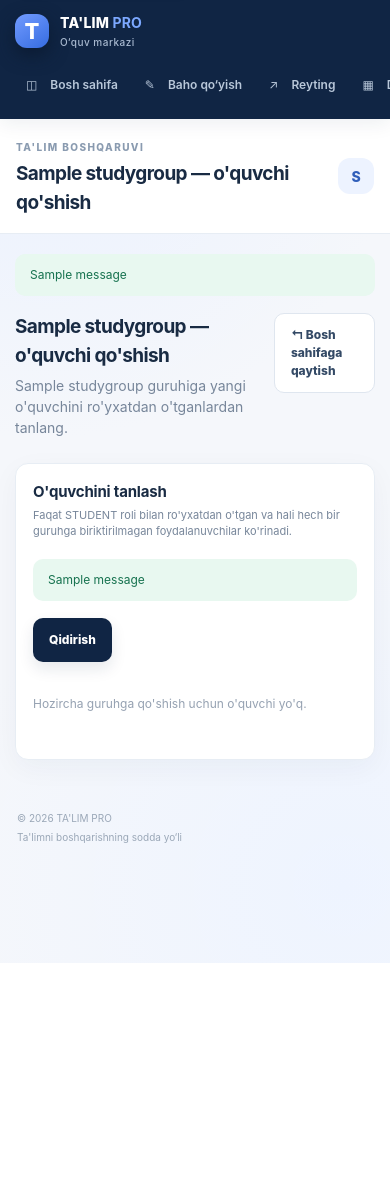
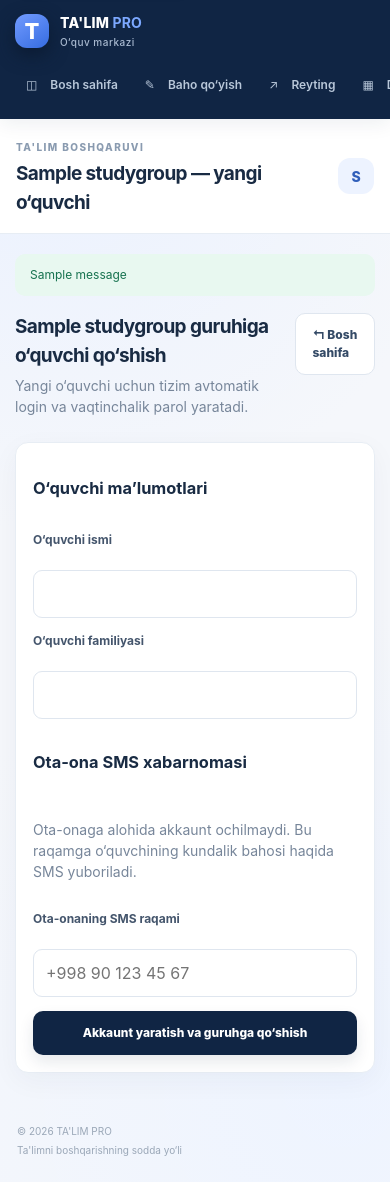
Before and after one commit to ovyoyoyoly54-dev/talim-pro, a Django app: page /guruh/1/oquvchi-qoshish/ in a window 390 px wide. Before the commit the page ends 963 px from the top, so only its background shows below. Run offline with Django 5.2, Linux system fonts and the light colour scheme; a user stored in the database is signed in; tables that the repository leaves empty hold one stand-in row (values such as "Sample post"); one stand-in notice (Sample message) is shown.

Commit message:
Add teacher-created student accounts and parent SMS phone

```diff
--- a/talim_pro/templates/school/add_student_to_group.html
+++ b/talim_pro/templates/school/add_student_to_group.html
@@ -1,68 +1,39 @@
 {% extends "base.html" %}
-{% load static %}
-{% block title %}{{ group.name }} — o'quvchi qo'shish {% endblock %}
-{% block page_heading %}{{ group.name }} — o'quvchi qo'shish{% endblock %}
+{% block title %}{{ group.name }} — yangi o‘quvchi{% endblock %}
+{% block page_heading %}{{ group.name }} — yangi o‘quvchi{% endblock %}
 {% block content %}
 <div class="welcome-row">
   <div>
-    <h2>{{ group.name }} — o'quvchi qo'shish</h2>
-    <p class="muted">{{ group.subject }} guruhiga yangi o'quvchini ro'yxatdan o'tganlardan tanlang.</p>
+    <h2>{{ group.name }} guruhiga o‘quvchi qo‘shish</h2>
+    <p class="muted">Yangi o‘quvchi uchun tizim avtomatik login va vaqtinchalik parol yaratadi.</p>
   </div>
-  <a class="button button-outline" href="{% url 'dashboard' %}">↰ Bosh sahifaga qaytish</a>
+  <a class="button button-outline" href="{% url 'dashboard' %}">↰ Bosh sahifa</a>
 </div>
-
+{% if credentials %}
 <div class="panel">
-  <div class="panel-heading">
-    <div>
-      <h3>O'quvchini tanlash</h3>
-      <p class="muted">Faqat STUDENT roli bilan ro'yxatdan o'tgan va hali hech bir guruhga biriktirilmagan foydalanuvchilar ko'rinadi.</p>
-    </div>
-  </div>
-
-  {% for message in messages %}
-    <div class="message {{ message.tags }}">{{ message }}</div>
-  {% endfor %}
-
+  <div class="message success">O‘quvchi akkaunti yaratildi va guruhga qo‘shildi.</div>
+  <h3>{{ credentials.student_name }}</h3>
+  <p><b>Login:</b> {{ credentials.username }}</p>
+  <p><b>Vaqtinchalik parol:</b> {{ credentials.password }}</p>
+  <p class="muted">Bu ma’lumotlarni o‘quvchiga xavfsiz yetkazing. Parol keyinchalik sozlamalardan o‘zgartirilishi mumkin.</p>
+  <button class="button button-primary" type="button" onclick="window.print()">Chop etish</button>
+  <a class="button button-outline" href="{% url 'add_student_to_group' group_id=group.pk %}">Yana o‘quvchi qo‘shish</a>
+</div>
+{% else %}
+<div class="panel">
   {% if form.errors %}
-    <div class="message error">
-      {% for field_errors in form.errors.values %}
-        {% for error in field_errors %}
-          {{ error }}<br>
-        {% endfor %}
-      {% endfor %}
-    </div>
+    <div class="message error">{% for errors in form.errors.values %}{% for error in errors %}{{ error }}{% endfor %}{% endfor %}</div>
   {% endif %}
-
-  <form method="get" class="stack-form" style="display:flex; gap:8px; align-items:flex-end; margin-bottom:16px; flex-wrap:wrap;">
-    {{ form.search }}
-    <button class="button button-primary" type="submit">Qidirish</button>
-    {% if search_query %}
-      <a class="button button-outline" href="{% url 'add_student_to_group' group_id=group.pk %}">Bekor qilish</a>
-    {% endif %}
+  <form method="post" class="stack-form">
+    {% csrf_token %}
+    <h3>O‘quvchi ma’lumotlari</h3>
+    <label>{{ form.first_name.label }}</label>{{ form.first_name }}
+    <label>{{ form.last_name.label }}</label>{{ form.last_name }}
+    <h3>Ota-ona SMS xabarnomasi</h3>
+    <p class="muted">Ota-onaga alohida akkaunt ochilmaydi. Bu raqamga o‘quvchining kundalik bahosi haqida SMS yuboriladi.</p>
+    <label>{{ form.parent_phone.label }}</label>{{ form.parent_phone }}
+    <button class="button button-primary" type="submit">Akkaunt yaratish va guruhga qo‘shish</button>
   </form>
-
-  {% if available_students %}
-    <div class="student-list">
-      {% for student in available_students %}
-        <div class="student-row">
-          <div class="student-info">
-            <span class="student-badge">{{ student.first_name|first|upper|default:student.username|first|upper }}</span>
-            <div class="student-meta">
-              <b>{{ student.get_full_name|default:student.username }}</b>
-            </div>
-          </div>
-          <form method="post" action="{% url 'add_student_to_group' group_id=group.pk %}" class="inline" style="margin:0; display:inline;">
-            {% csrf_token %}
-            <input type="hidden" name="student" value="{{ student.pk }}">
-            <button class="button button-primary button-small" type="submit">Qo'shish</button>
-          </form>
-        </div>
-      {% empty %}
-        <p class="empty">Qidiruv bo'yicha mos o'quvchi topilmadi yoki hali qo'shish uchun o'quvchilar yo'q.</p>
-      {% endfor %}
-    </div>
-  {% else %}
-    <p class="empty">Hozircha guruhga qo'shish uchun o'quvchi yo'q.</p>
-  {% endif %}
 </div>
+{% endif %}
 {% endblock %}
```
